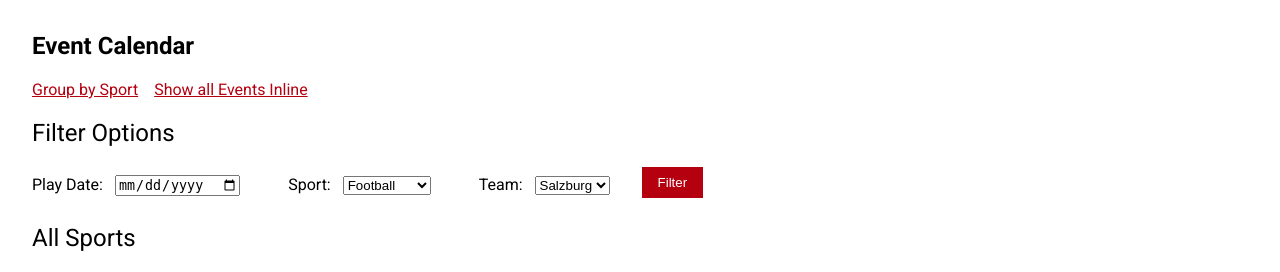
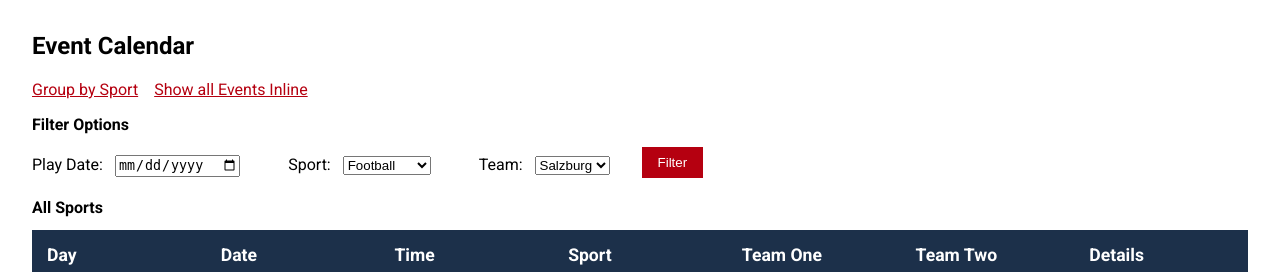
Before and after one commit to Greg808/sportradar, a PHP site: page / in a window 1280 px wide. Shown: the part 102-374 px from the top of the page. Run offline with PHP 8.4, Linux system fonts and the light colour scheme; data that the repository does not hold is empty.

Commit message:
added font-size h2

```diff
--- a/assets/css/main.css
+++ b/assets/css/main.css
@@ -11,7 +11,8 @@ h1 {
 }
 
 h2 {
-    font-weight: 400;
+    font-weight: 700;
+    font-size: 16px;
 }
 
 /* Main nav styles*/
@@ -113,6 +114,8 @@ h2 {
     padding-right: 1rem;
 }
 
+/* filter form*/
+
 .filter-form {
     display: flex;
 }
```
